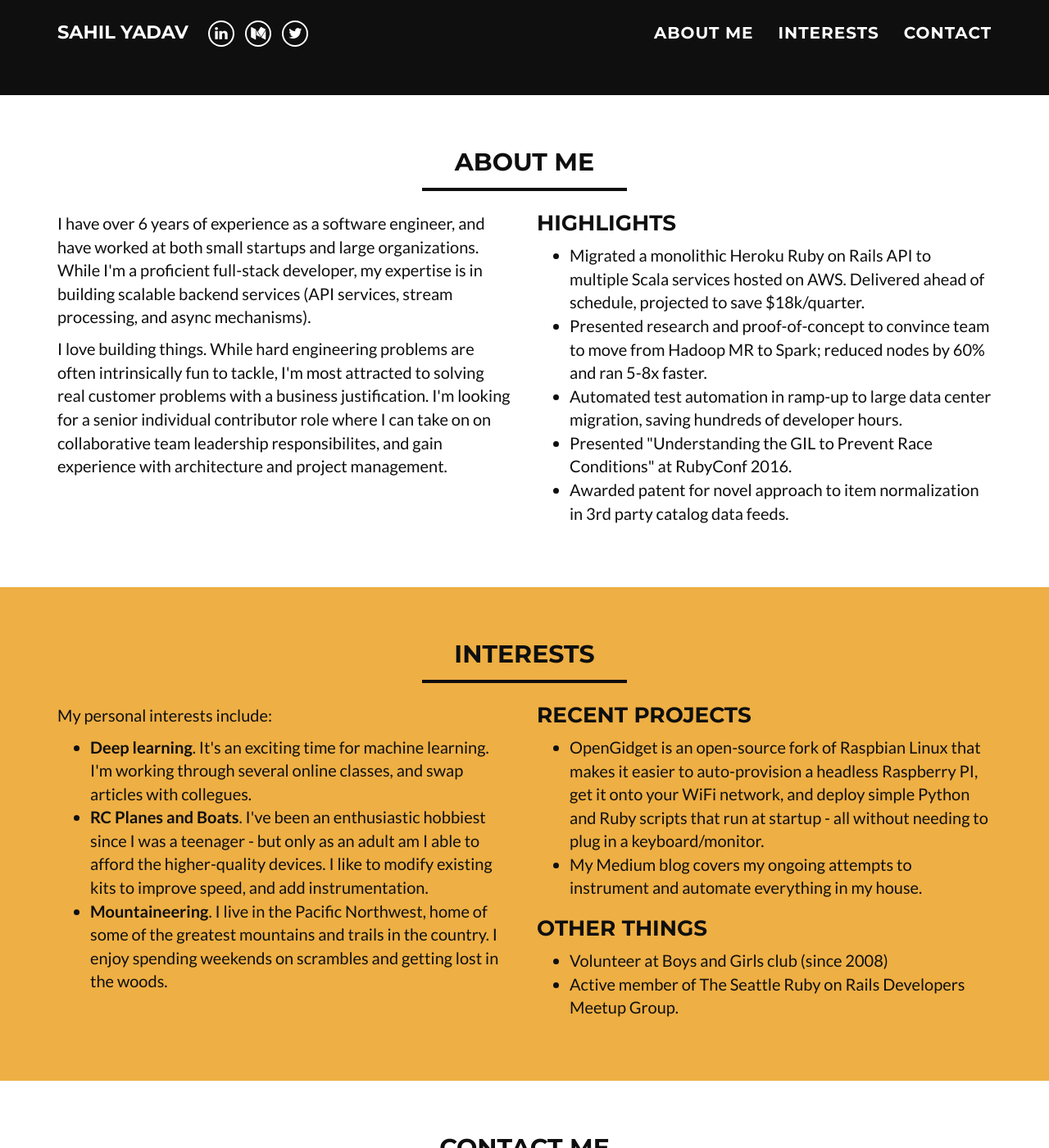
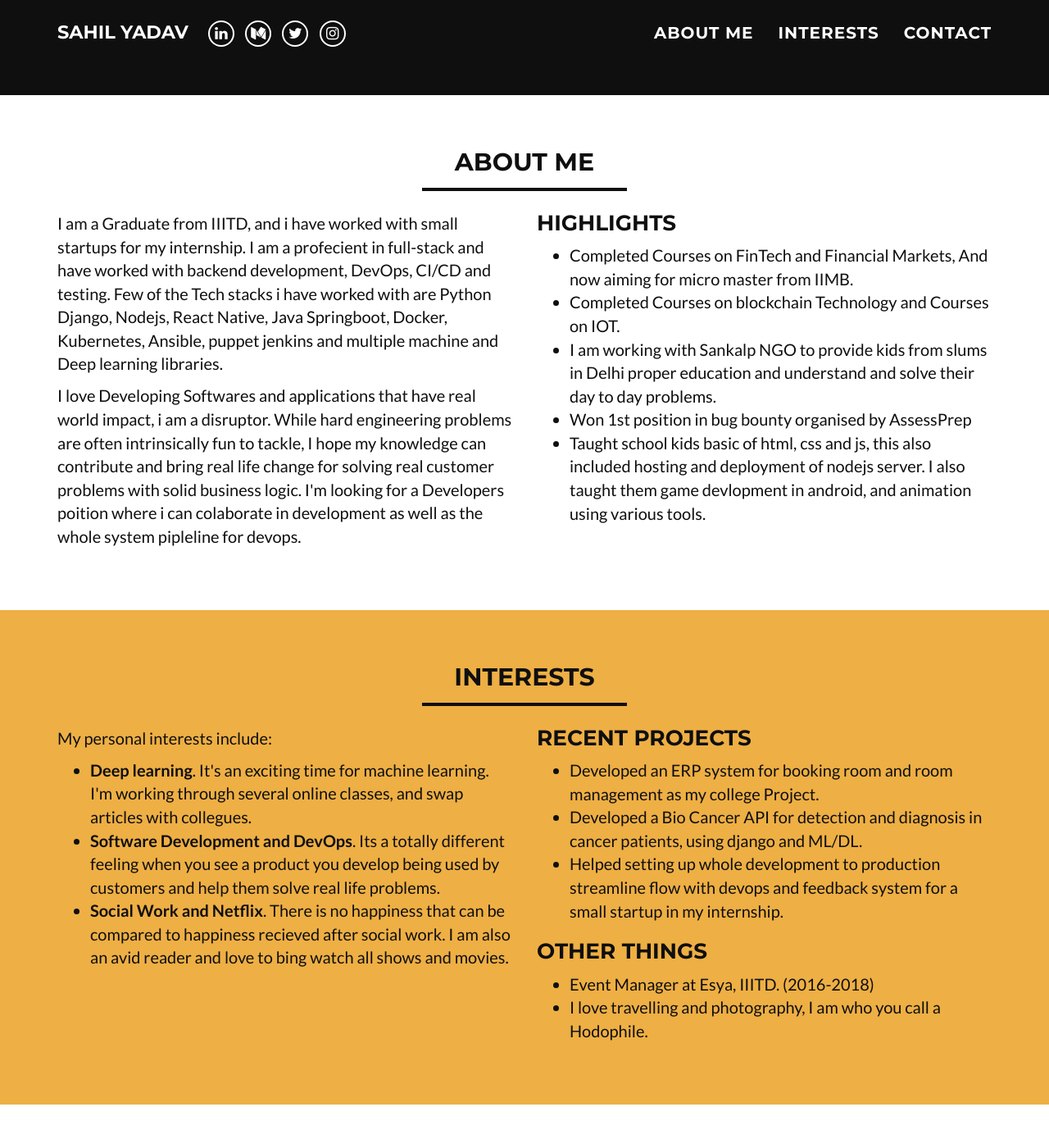
Before and after one commit to sahilyadav-here/sahilyadav-here.github.io, a Jekyll site: the page built from index.html, in a window 1280 px wide and 1400 px high, scrolled down 459 px. Shown: the whole window at 82% size. Built offline with Jekyll 4.4.1, drawn with Linux system fonts in a browser that asks for light colours.

Commit message:
updated text

```diff
--- a/_config.yml
+++ b/_config.yml
@@ -15,6 +15,8 @@ social:
     url: https://medium.com/@sahil16263
   - title: twitter
     url: https://twitter.com/sahil_yadav96
+  - title: instagram
+    url: https://www.instagram.com/sahilyadav_here/
 
 # Google webmaster tools
 google_verify: ywYKvGarjvJbMTvlKVPv8eLmpn0hC0Rlghx4D1FGjB0
--- a/_includes/about_me.html
+++ b/_includes/about_me.html
@@ -9,36 +9,29 @@
     <div class="row">
 	    <div class="col-sm-6">
     		<p>
-            I have over 6 years of experience as a software engineer, and have worked
-            at both small startups and large organizations. While I'm a proficient full-stack
-            developer, my expertise is in building scalable backend services (API services, stream processing,
-            and async mechanisms).
+        I am a Graduate from IIITD, and i have worked with small startups for my internship. I am a profecient in full-stack and have worked with backend development, DevOps, CI/CD and testing. Few of the Tech stacks i have worked with are Python Django, Nodejs, React Native, Java Springboot, Docker, Kubernetes, Ansible, puppet jenkins and multiple machine and Deep learning libraries.
         </p>
         <p>
-           I love building things.
-           While hard engineering problems are often intrinsically fun to tackle,
-           I'm most attracted to solving real customer problems with a business justification.
-           I'm looking for a senior individual contributor role where I can take on on collaborative
-           team leadership responsibilites, and gain experience with
-           architecture and project management.
+           I love Developing Softwares and applications that have real world impact, i am a disruptor.
+           While hard engineering problems are often intrinsically fun to tackle, I hope my knowledge can contribute and bring real life change for solving real customer problems with solid business logic.
+           I'm looking for a Developers poition where i can colaborate in development as well as the whole system pipleline for devops.
         </p>
       </div>
 	    <div class="col-sm-6">
 		    <h3 style="margin-top:0;">Highlights</h3>
 		    <ul>
     			<li>
-            Migrated a monolithic Heroku Ruby on Rails API to multiple Scala
-            services hosted on AWS. Delivered ahead of schedule, projected to save $18k/quarter.
+            Completed Courses on FinTech and Financial Markets, And now aiming for micro master from IIMB.
     			</li>
           <li>
-            Presented research and proof-of-concept to convince team to move from Hadoop MR to Spark; reduced nodes by 60% and ran 5-8x faster.
+            Completed Courses on blockchain Technology and Courses on IOT.
           <li>
-            Automated test automation in ramp-up to large data center migration, saving hundreds of developer hours.
+            I am working with Sankalp NGO to provide kids from slums in Delhi proper education and understand and solve their day to day problems.
     			<li>
-            Presented "Understanding the GIL to Prevent Race Conditions" at RubyConf 2016.
+            Won 1st position in bug bounty organised by AssessPrep
     			</li>
     			<li>
-            Awarded patent for novel approach to item normalization in 3rd party catalog data feeds.
+            Taught school kids basic of html, css and js, this also included hosting and deployment of nodejs server. I also taught them game devlopment in android, and animation using various tools.
     			</li>
 		    </ul>
 	    </div>
--- a/_includes/interests.html
+++ b/_includes/interests.html
@@ -16,12 +16,10 @@
 				 <b>Deep learning</b>. It's an exciting time for machine learning. I'm working through several online classes, and swap articles with collegues.
 			  </li>
 			  <li>
-				  <b>RC Planes and Boats</b>. I've been an enthusiastic hobbiest since I was a teenager - but only as an adult am I able to afford the higher-quality
-          devices. I like to modify existing kits to improve speed, and add instrumentation.
+				  <b>Software Development and DevOps</b>. Its a totally different feeling when you see a product you develop being used by customers and help them solve real life problems.
 			  </li>
 			  <li>
-				  <b>Mountaineering</b>. I live in the Pacific Northwest, home of some of the greatest mountains and trails in the country. I enjoy spending weekends
-          on scrambles and getting lost in the woods.
+				  <b>Social Work and Netflix</b>. There is no happiness that can be compared to happiness recieved after social work. I am also an avid reader and love to bing watch all shows and movies.
       </li>
 			</ul>
 		</div>
@@ -29,20 +27,22 @@
       <h3 style="margin-top:0">Recent Projects</h3>
 		  <ul>
   			<li>
-          OpenGidget is an open-source fork of Raspbian Linux that makes it easier to auto-provision a headless Raspberry PI,
-          get it onto your WiFi network, and deploy simple Python and Ruby scripts that run at startup - all without needing to plug in a keyboard/monitor.
+          Developed an ERP system for booking room and room management as my college Project.
     		</li>
   			<li>
-          My Medium blog covers my ongoing attempts to instrument and automate everything in my house.
+          Developed a Bio Cancer API for detection and diagnosis in cancer patients, using django and ML/DL.
   			</li>
+			<li>
+			Helped setting up whole development to production streamline flow with devops and feedback system for a small startup in my internship.
+			</li>
   		    </ul>
   		    <h3>Other Things</h3>
   		    <ul>
   			<li>
-           Volunteer at Boys and Girls club (since 2008)
+           Event Manager at Esya, IIITD. (2016-2018)
   			</li>
   			<li>
-  			  Active member of The Seattle Ruby on Rails Developers Meetup Group.
+  			  I love travelling and photography, I am who you call a Hodophile.
   			</li>
 		   </ul>
       </div>
```
